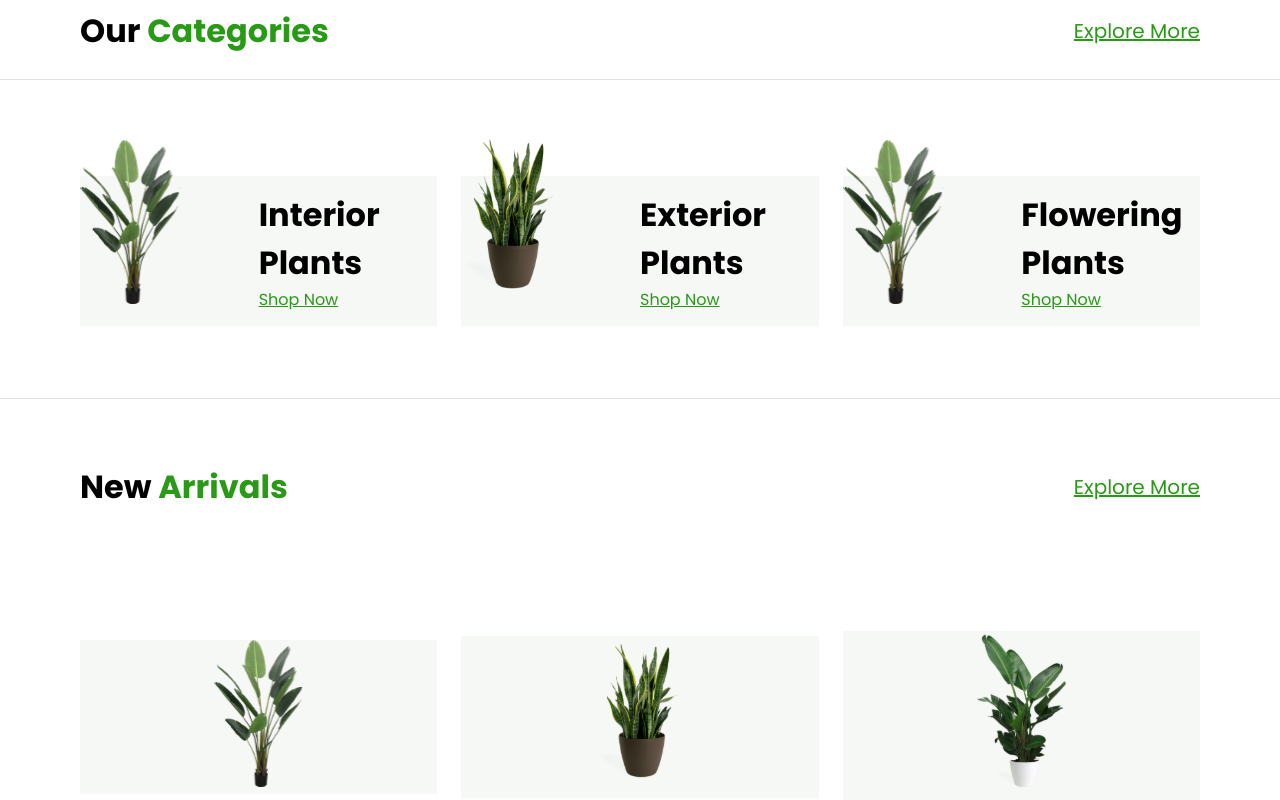
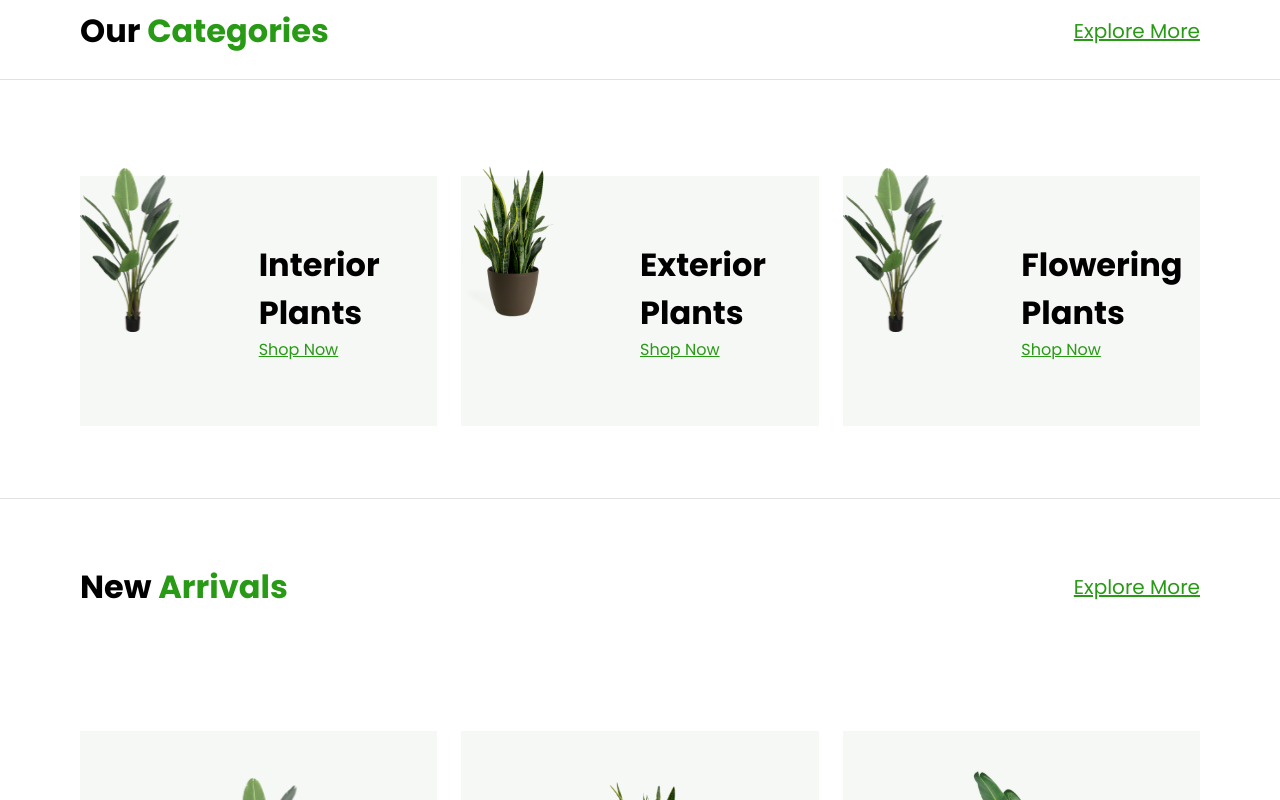
Before and after one commit to demi05/PlantsRUs, a React (Create React App) app: page / in a window 1280 px wide. Shown: the part 860-1660 px from the top of the page. Built offline with nearby package versions, Linux system fonts and the light colour scheme.

Commit message:
committing changes

```diff
--- a/src/components/ArrivalsLogic.js
+++ b/src/components/ArrivalsLogic.js
@@ -10,7 +10,7 @@ const ArrivalsLogic = ({ arrivalsData }) => {
       {arrivalsData.map((arrival, index) => (
         <div key={index} className="arrivals-main-div">
           <div className="arrivals-main-div-img">
-            <div>
+            <div className="arrivals-img">
               <img src={images[index]} alt={arrival.text1} />
             </div>
           </div>
--- a/src/components/Responsive.css
+++ /dev/null
@@ -1,3 +0,0 @@
-@import "../index.css";
-.nav-icon {
-}
--- a/src/index.css
+++ b/src/index.css
@@ -56,6 +56,9 @@ span {
   cursor: pointer;
 }
 .nav ul .active {
+  color: var(--Green);
+}
+.nav ul li:hover {
   color: var(--Green);
 }
 .cart {
@@ -173,13 +176,12 @@ nav .nav-icon {
 .categories-main,
 .arrivals-main {
   display: grid;
-  grid-template-columns: repeat(3, 3fr);
+  grid-template-columns: repeat(3, 1fr);
   align-items: center;
   justify-content: center;
   gap: 1.5em;
   margin-bottom: 1.5em;
   cursor: pointer;
-  /* max-width: 450px; */
 }
 .categories-main-div,
 .arrivals-main-div {
@@ -191,13 +193,14 @@ nav .nav-icon {
 }
 .categories-main-div {
   position: relative;
-  height: 150px;
+  height: 250px;
 }
 .categories-main-div-img {
   position: absolute;
-  bottom: 10%;
+  bottom: 35%;
   left: 0;
   width: 28%;
+  object-fit: cover;
 }
 .categories-main-div-text {
   width: 50%;
@@ -214,11 +217,16 @@ nav .nav-icon {
   display: flex;
   flex-direction: column;
   padding: 0;
+  object-fit: cover;
+  height: 350px;
 }
 .arrivals-main-div-img {
   background-color: var(--Lemon);
-  width: 25%;
+  width: 30%;
 }
+/* .arrivals-img {
+  border: 1px solid rebeccapurple;
+} */
 .arrivals-text-div {
   background-color: var(--White);
   width: 100%;
@@ -426,8 +434,14 @@ nav .nav-icon {
     gap: 3em;
     width: 100%;
   }
+  .nav ul li {
+    font-size: 1.25rem;
+  }
   .nav ul .active {
     color: var(--Black);
+  }
+  .nav ul li:hover {
+    color: var(--White);
   }
   .nav .nav-icon {
     display: block;
@@ -481,6 +495,11 @@ nav .nav-icon {
   .testimonials-header h2 {
     font-size: 1.75rem;
   }
+  .categories-main-div-img {
+    bottom: 65%;
+    left: 0;
+    width: 35%;
+  }
   /* grow  */
   .grow-div {
     display: flex;
```
